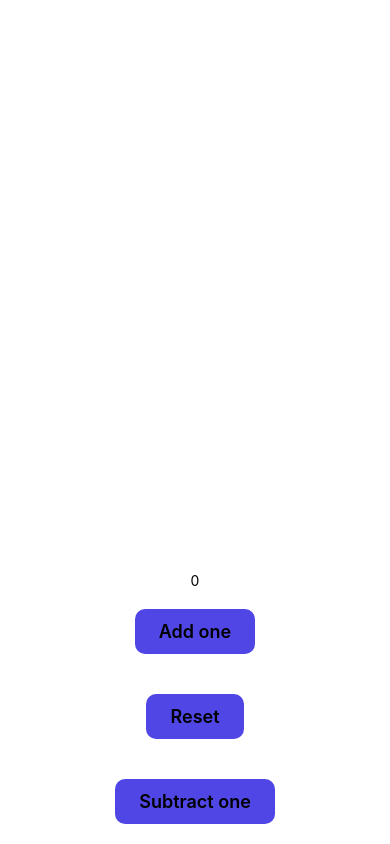
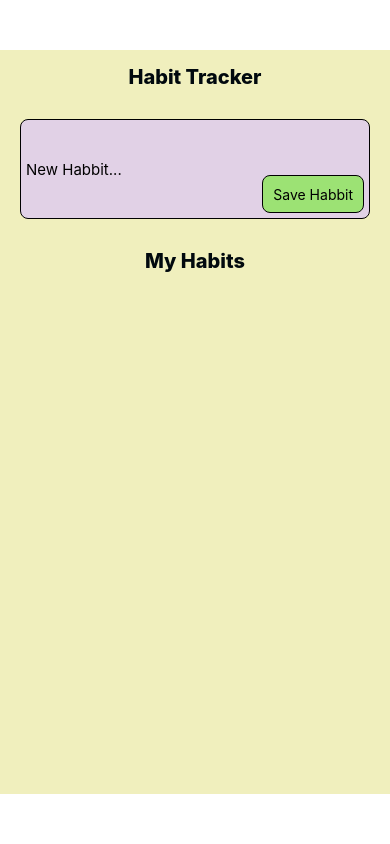
Before and after one commit to Aanchal-19/habit-tracker, a React Native app: screen / in a window 390 px wide. Built offline with nearby package versions, Linux system fonts and the light colour scheme.

Commit message:
feat: Add title texts, text input, button to the view

```diff
--- a/App.tsx
+++ b/App.tsx
@@ -1,33 +1,67 @@
-import { StatusBar } from 'expo-status-bar';
-import { StyleSheet, Text, View, Pressable} from 'react-native';
-import { useState } from 'react'
+// import { StatusBar } from 'expo-status-bar';
+// import { StyleSheet, Text, View, Pressable} from 'react-native';
+// import { useState } from 'react'
+
+// export default function App() {
+//   const [count, setCount] = useState(0);
+//   return (
+//     <View style={styles.container}>
+//       <Text style={styles.count}>{count}</Text>
+//       <Pressable style={styles.button} onPress = {() => {setCount(prev => prev + 1);
+//         console.log(count);}
+//       }>
+//         <Text style={styles.buttonText}>Add one</Text>
+//       </Pressable>
+//       <Pressable style={styles.button} onPress = {() => setCount(0)}>
+//         <Text style={styles.buttonText}>Reset</Text>
+//       </Pressable>
+//       <Pressable style={styles.button} onPress = {() => setCount(count - 1)}>
+//         <Text style={styles.buttonText}>Subtract one</Text>
+//       </Pressable>
+//     </View>
+//   );
+// }
+
+// const styles = StyleSheet.create({
+//   container: {
+//     flex: 1,
+//     backgroundColor: '#fff',
+//     alignItems: 'center',
+//     justifyContent: 'flex-end',
+//   },
+//   count: {countSize: 64, countWeight: '700'},
+//   button: {marginTop: 20, marginBottom: 20, backgroundColor: '#4f46e5', paddingHorizontal: 24, paddingVertical: 12, borderRadius: 10},
+//   buttonText: {colour: '#fff', fontSize: 18, fontWeight: '600'}
+// });
+
+import {useState} from 'react'
+import { StyleSheet, View, Text, TextInput, Pressable } from 'react-native';
 
 export default function App() {
-  const [count, setCount] = useState(0);
+  // const [Habbit]
   return (
     <View style={styles.container}>
-      <Text style={styles.count}>{count}</Text>
-      <Pressable style={styles.button} onPress = {() => setCount(count + 1)}>
-        <Text style={styles.buttonText}>Add one</Text>
-      </Pressable>
-      <Pressable style={styles.button} onPress = {() => setCount(0)}>
-        <Text style={styles.buttonText}>Reset</Text>
-      </Pressable>
-      <Pressable style={styles.button} onPress = {() => setCount(count - 1)}>
-        <Text style={styles.buttonText}>Subtract one</Text>
-      </Pressable>
+      <Text style={styles.text}>Habit Tracker</Text>
+
+      <View style={styles.viewContainer}>
+        <TextInput style={styles.input} multiline textAlignVertical='top' placeholder="New Habbit..." />
+
+        <Pressable style={styles.button}>
+          <Text>Save Habbit</Text>
+        </Pressable>
+
+      </View>
+
+      <Text style={styles.text}>My Habits</Text>
+
     </View>
   );
 }
 
 const styles = StyleSheet.create({
-  container: {
-    flex: 1,
-    backgroundColor: '#fff',
-    alignItems: 'center',
-    justifyContent: 'flex-end',
-  },
-  count: {countSize: 64, countWeight: '700'},
-  button: {marginTop: 20, marginBottom: 20, backgroundColor: '#4f46e5', paddingHorizontal: 24, paddingVertical: 12, borderRadius: 10},
-  buttonText: {colour: '#fff', fontSize: 18, fontWeight: '600'}
+  container: {flex: 1, marginTop: 50, marginBottom: 50, backgroundColor: '#f0efbd', paddingHorizontal: 20},
+  text: {color: '#01090e', fontSize: 20, fontWeight: '800', textAlign: 'center', margin: 15},
+  viewContainer: {flexDirection: 'row', margin: 15, gap: 10, backgroundColor: '#e1d1e6', padding: 5, height: 100, borderWidth: 1, borderColor: '#000000', borderRadius: 8, marginHorizontal: 0},
+  input: {fontSize: 15, flex: 1, alignContent: 'space-evenly', flexDirection: 'row' },
+  button: {backgroundColor: '#9ce274', borderRadius: 8, padding: 10, height: 38, alignSelf: 'flex-end', borderColor: '#0000000', borderWidth: 1}
 });
```
